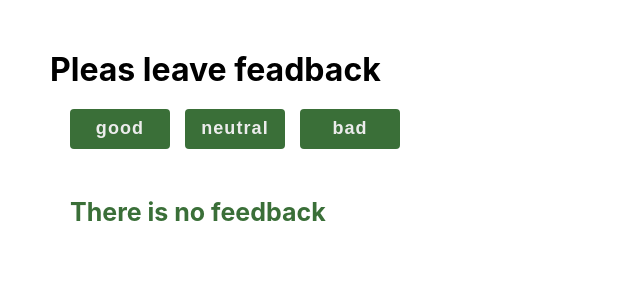
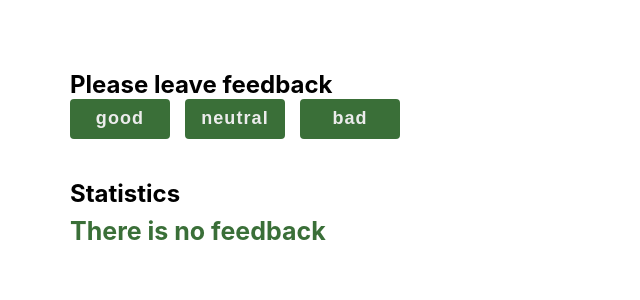
Before and after one commit to AnnaLakhmaniyk/goit-react-hw-04-feedback, a React (Create React App) app: page / in a window 1280 px wide. Shown: the top 300 px of the page, without its empty margins (0-640 px from the left). Built offline with nearby package versions, Linux system fonts and the light colour scheme.

Commit message:
add title

```diff
--- a/src/components/App.jsx
+++ b/src/components/App.jsx
@@ -37,14 +37,13 @@ class App extends React.Component {
     const { good, neutral, bad } = this.state;
     return (
       <div className="wraper">
-        <h1> Pleas leave feadback</h1>
-        <Section>
+        <Section title="Please leave feedback">
           <FeedbackOptions
             options={Object.keys(this.state)}
             onLeaveFeedback={this.changesValueState}
           />
         </Section>
-        <Section>
+        <Section title="Statistics">
           {total > 0 ? (
             <Statistics
               good={good}
```
